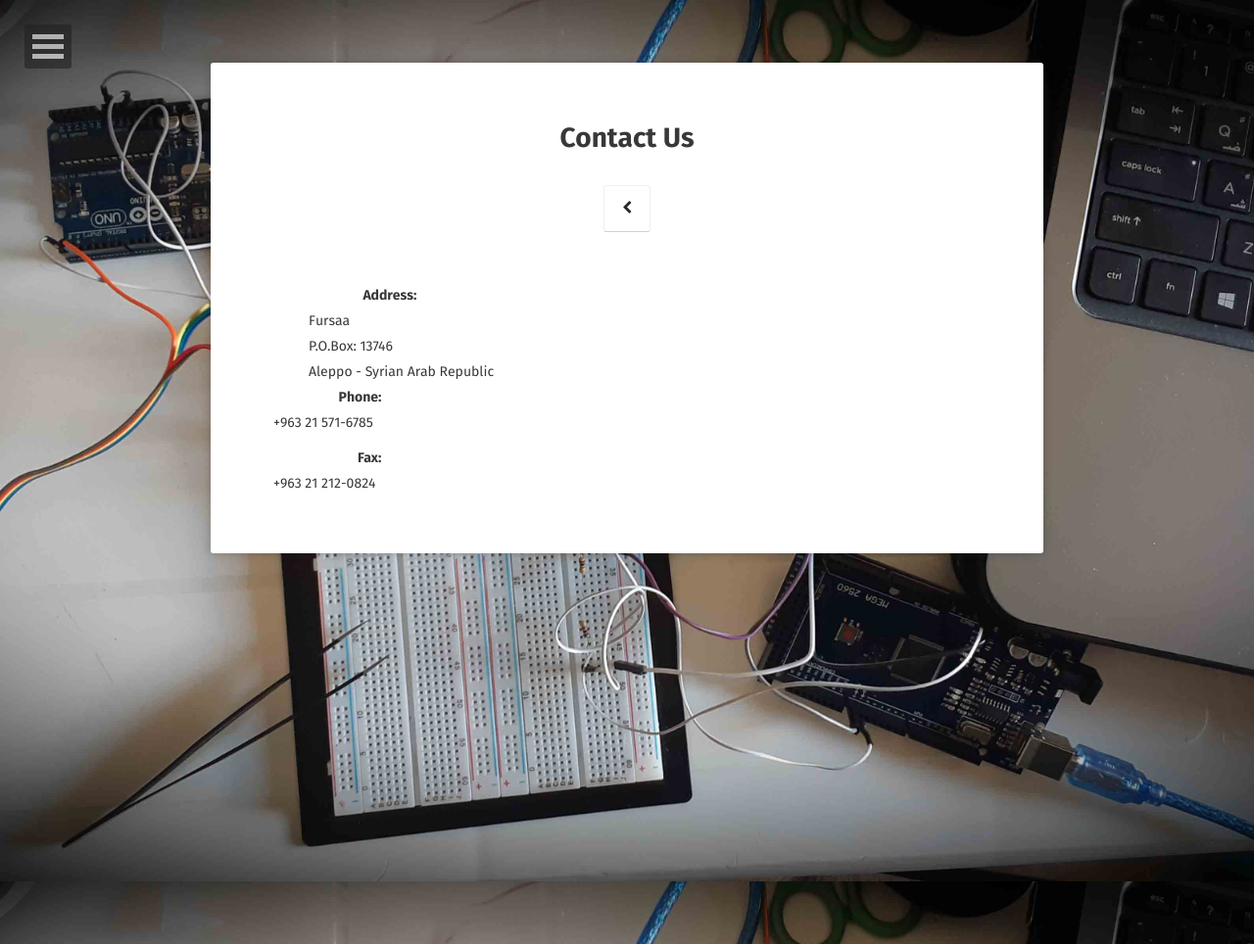
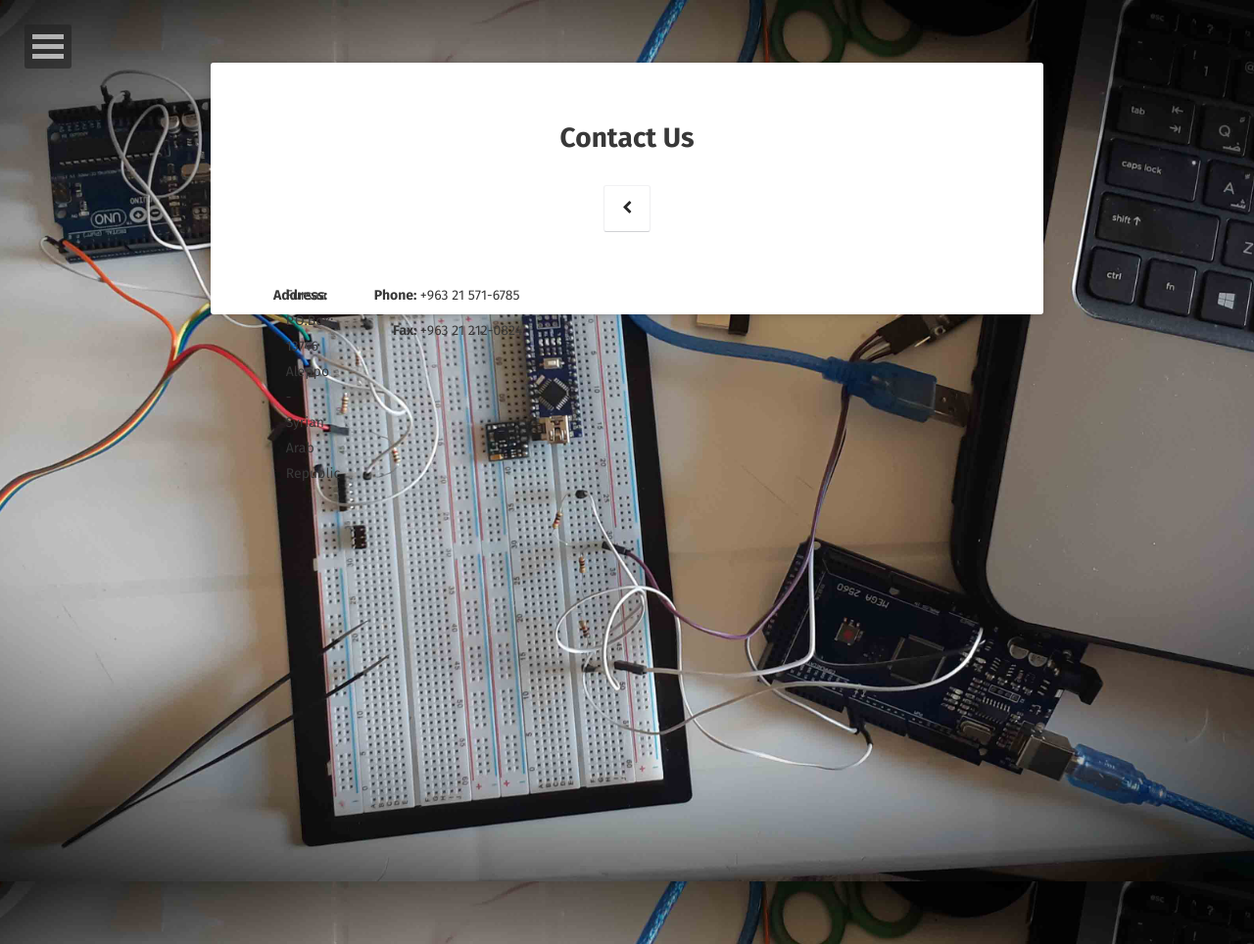
Before and after one commit to Fursaa/fursaa.github.io, a Jekyll site: the page built from contact/index.html, in a window 1280 px wide. Shown: the whole page at 98% size. Built offline with Jekyll 4.4.1, drawn with Linux system fonts in a browser that asks for light colours; some web fonts are replaced.

Commit message:
Update index.html

```diff
--- a/contact/index.html
+++ b/contact/index.html
@@ -4,23 +4,23 @@
 comments: false
 ---
 
-<div style="width:45%;margin-left:5%;direction:ltr;">
-    <div style="width:35%;text-align:right;" class="title colorTitle">Address:&nbsp;</div>
-    <div style="width:65%;text-align:left;" >
+<div style="width:5%;float:left;direction:ltr;">
+    <span style="width:35%;float:left;text-align:right;" class="title colorTitle">Address:&nbsp;</span>
+    <span style="width:65%;float:left;text-align:left;" >
         Fursaa <br>
         P.O.Box: 13746 <br>
         Aleppo - Syrian Arab Republic
+    </span>
+</div>
+
+<div style="width:45%;float:left;direction:ltr;">
+    <div style="width:100%;float:left;clear:both;">
+        <span style="width:35%;float:left;text-align:right;" class="title colorTitle">Phone:&nbsp;</span>
+        <span style="width:65%;float:left;text-align:left;direction:ltr" >+963 21 571-6785</span>
+    </div>
+
+    <div style="width:100%;float:left;clear:both;margin-top:10px;">
+        <span style="width:35%;float:left;text-align:right;" class="title colorTitle">Fax:&nbsp;</span>
+        <span style="width:65%;float:left;text-align:left;direction:ltr" >+963 21 212-0824</span>
     </div>
 </div>
-
-<div style="width:45%;direction:ltr;">
-    <div style="width:100%;clear:both;">
-        <div style="width:35%;text-align:right;" class="title colorTitle">Phone:&nbsp;</div>
-        <div style="width:65%;text-align:left;direction:ltr" >+963 21 571-6785</div>
-    </div>
-
-    <div style="width:100%;clear:both;margin-top:10px;">
-        <div style="width:35%;text-align:right;" class="title colorTitle">Fax:&nbsp;</div>
-        <div style="width:65%;text-align:left;direction:ltr" ><span>+963 21 212-0824</span></div>
-    </div>
-</div>
```
